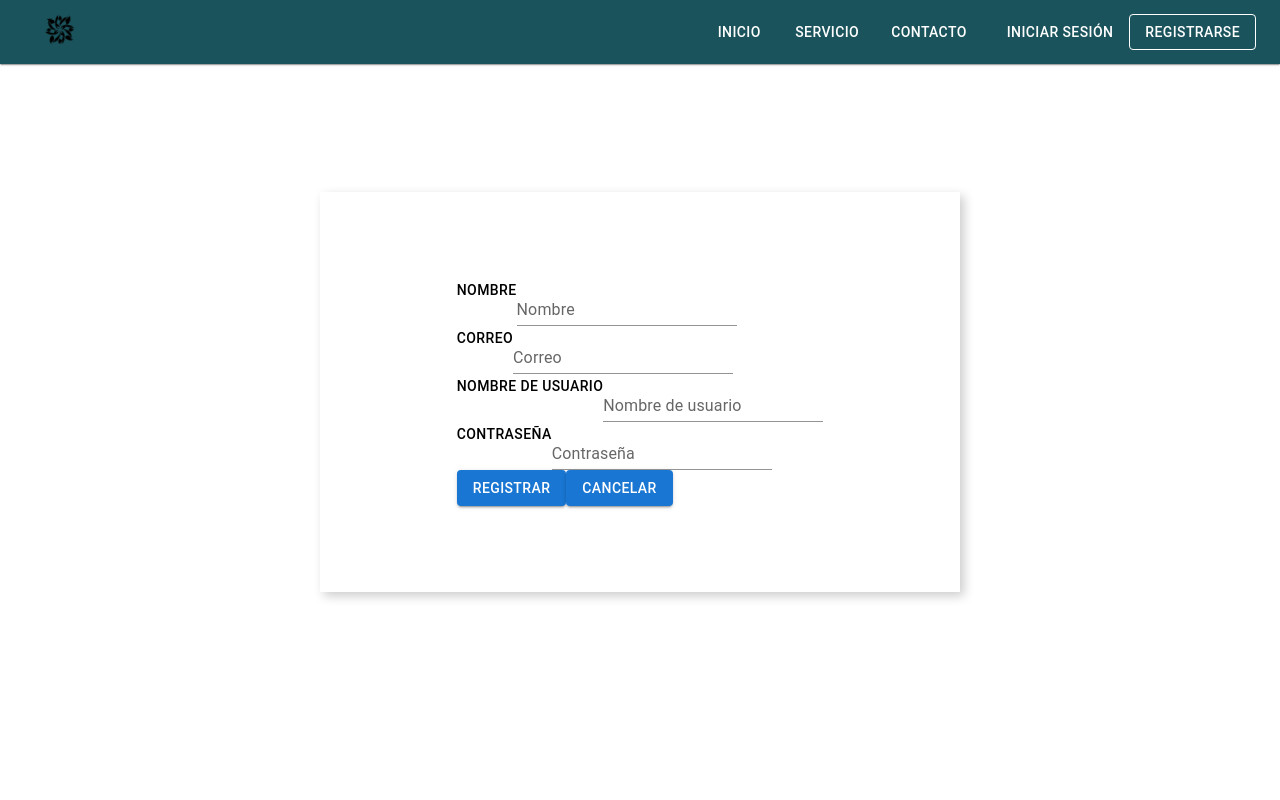
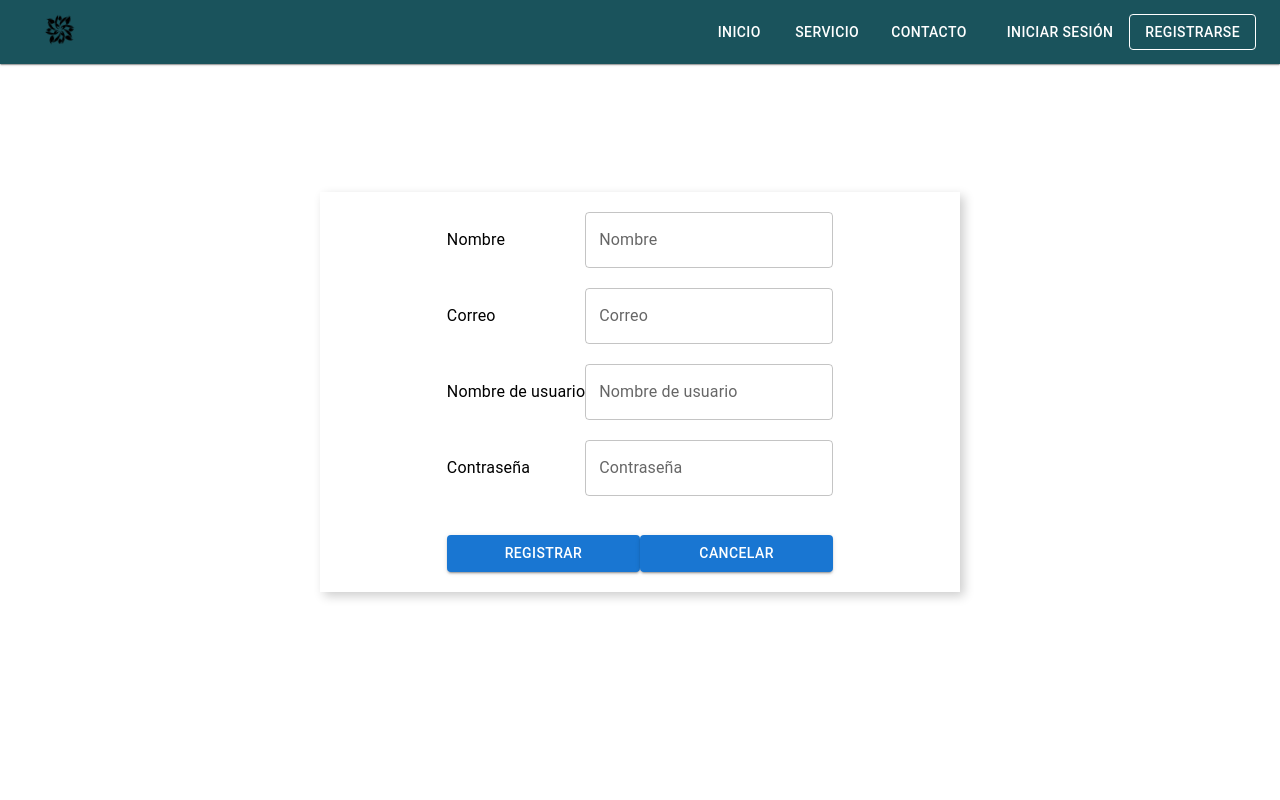
Before and after one commit to jomabaso/react-redux, a React (Create React App) app in the folder jetrix/: page /signup in a window 1280 px wide. Shown: the top 800 px of the page. Built offline with nearby package versions, Linux system fonts and the light colour scheme; no server answers.

Commit message:
add fixes to signup view:

```diff
--- a/jetrix/src/components/public_layouts/login_component/LoginPage.js
+++ b/jetrix/src/components/public_layouts/login_component/LoginPage.js
@@ -29,7 +29,7 @@ const LoginPage = () => {
             // dispatch(login(userData));
             dispatch(login({ username, password }));
         } else {
-            alert("ingrese informacion correcta");
+            alert("ingrese información correcta");
         }
         console.log("estado del store", { authState })
     };
--- a/jetrix/src/components/public_layouts/signup_components/Signup.css
+++ b/jetrix/src/components/public_layouts/signup_components/Signup.css
@@ -6,11 +6,28 @@
 }
 
 .frameSignup{
-    display: flex;
-    justify-content: center;
-    min-height: 50vh;
-    min-width: 50vh;
-    height: 50%;
-    width: 50%;
+    display: flex !important;
+    justify-content: center !important;
+    min-height: 50vh !important;
+    min-width: 50vh !important;
+    height: 50% !important;
+    width: 50% !important;
     box-shadow: 4px 4px 10px rgba(0, 0, 0, 0.2);
 }
+
+.mainStack{
+    min-width: 40vh !important;
+    justify-content: space-between !important;
+}
+
+.childStack{
+    justify-content: space-between !important;
+    align-items: center !important;
+}
+
+.childStackButton{
+    justify-content: center !important;
+    display: block !important;
+    width: 50% !important;
+    margin-top: 5% !important;
+}
--- a/jetrix/src/components/public_layouts/signup_components/Signup.js
+++ b/jetrix/src/components/public_layouts/signup_components/Signup.js
@@ -13,9 +13,26 @@ const Signup = () => {
     const [error, setError] = useState('');
     const navigate = useNavigate();
 
+    const [errors, setErrors] = useState({
+        nombre: false,
+        correo: false,
+        username: false,
+        password: false,
+      });
+
     const handleRegister= async() => {
+        if (nombre === ''){
+            {errors.nombre=true}
+        }if(username===''){
+            {errors.username=true}
+        }if(correo === ''){
+            {errors.correo=true}
+        }if(password ===''){
+            {errors.password=true}
+        }
         try{
             const userData = {
+                nombre,
                 username,
                 password,
                 email: correo
@@ -37,28 +54,27 @@ const Signup = () => {
                 <div className="frameSignup" >
                     <CardActionArea sx={{ display: "flex" }}>
 
-                        <Stack direction="column" >
-                            <Stack direction="row">
-                                <Typography variant='button'>Nombre</Typography>
-                                <TextField label='Nombre' variant='standard' value={nombre} onChange={(e)=> setNombre(e.target.value)} ></TextField>
+                        <Stack direction="column" className="mainStack">
+                            <Stack direction="row" className="childStack">
+                                <Typography variant='subtitle1'>Nombre</Typography>
+                                <TextField label='Nombre' variant='outlined' value={nombre} onChange={(e)=> setNombre(e.target.value)} error={errors.nombre && nombre === ''}></TextField>
                             </Stack>
-                            <Stack direction="row">
-                                <Typography variant='button'>Correo</Typography>
-                                <TextField label='Correo' variant='standard' value={correo} onChange={(e)=> setCorreo(e.target.value)} ></TextField>
+                            <Stack direction="row" className="childStack">
+                                <Typography variant='subtitle1'>Correo</Typography>
+                                <TextField label='Correo' type="email" variant='outlined'  value={correo} onChange={(e)=> setCorreo(e.target.value)} error={errors.correo && correo === ''} ></TextField>
                             </Stack>
-                            <Stack direction="row">
-                                <Typography variant='button'>Nombre de usuario</Typography>
-                                <TextField label='Nombre de usuario' variant='standard' value={username} onChange={(e)=> setUsername(e.target.value)} ></TextField>
+                            <Stack direction="row" className="childStack">
+                                <Typography variant='subtitle1'>Nombre de usuario</Typography>
+                                <TextField label='Nombre de usuario' variant='outlined' value={username} onChange={(e)=> setUsername(e.target.value)} error={errors.username && username === ''}></TextField>
                             </Stack>
-                            <Stack direction="row">
-                                <Typography variant='button'>Contraseña</Typography>
-                                <TextField label='Contraseña' variant='standard' value={password} onChange={(e)=> setPassword(e.target.value)} ></TextField>
+                            <Stack direction="row" className="childStack">
+                                <Typography variant='subtitle1'>Contraseña</Typography>
+                                <TextField label='Contraseña' type='password' variant='outlined' value={password} onChange={(e)=> setPassword(e.target.value)} error={errors.password && password === ''} ></TextField>
                             </Stack>
-                            <Stack direction="row">
-                                <Button variant="contained" onClick={handleRegister}>Registrar</Button>
-                                <Button variant="contained" onClick={()=> navigate(-1)}>Cancelar</Button>
+                            <Stack direction="row" className="childStack">
+                                <Button className="childStackButton" variant="contained" onClick={handleRegister}>Registrar</Button>
+                                <Button className="childStackButton" variant="contained" onClick={()=> navigate(-1)}>Cancelar</Button>
                             </Stack>
-
                         </Stack>
 
                     </CardActionArea>
```
